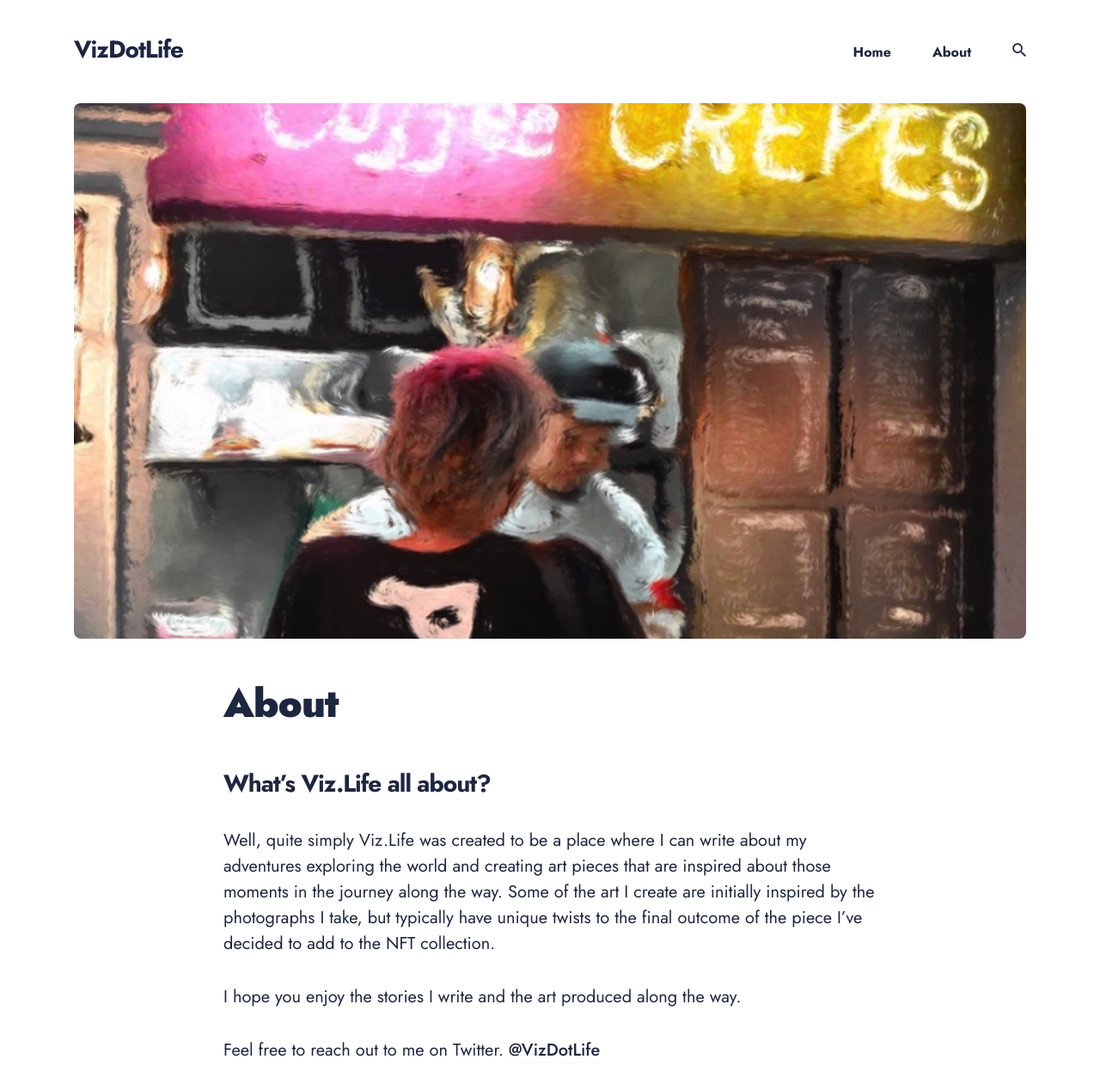
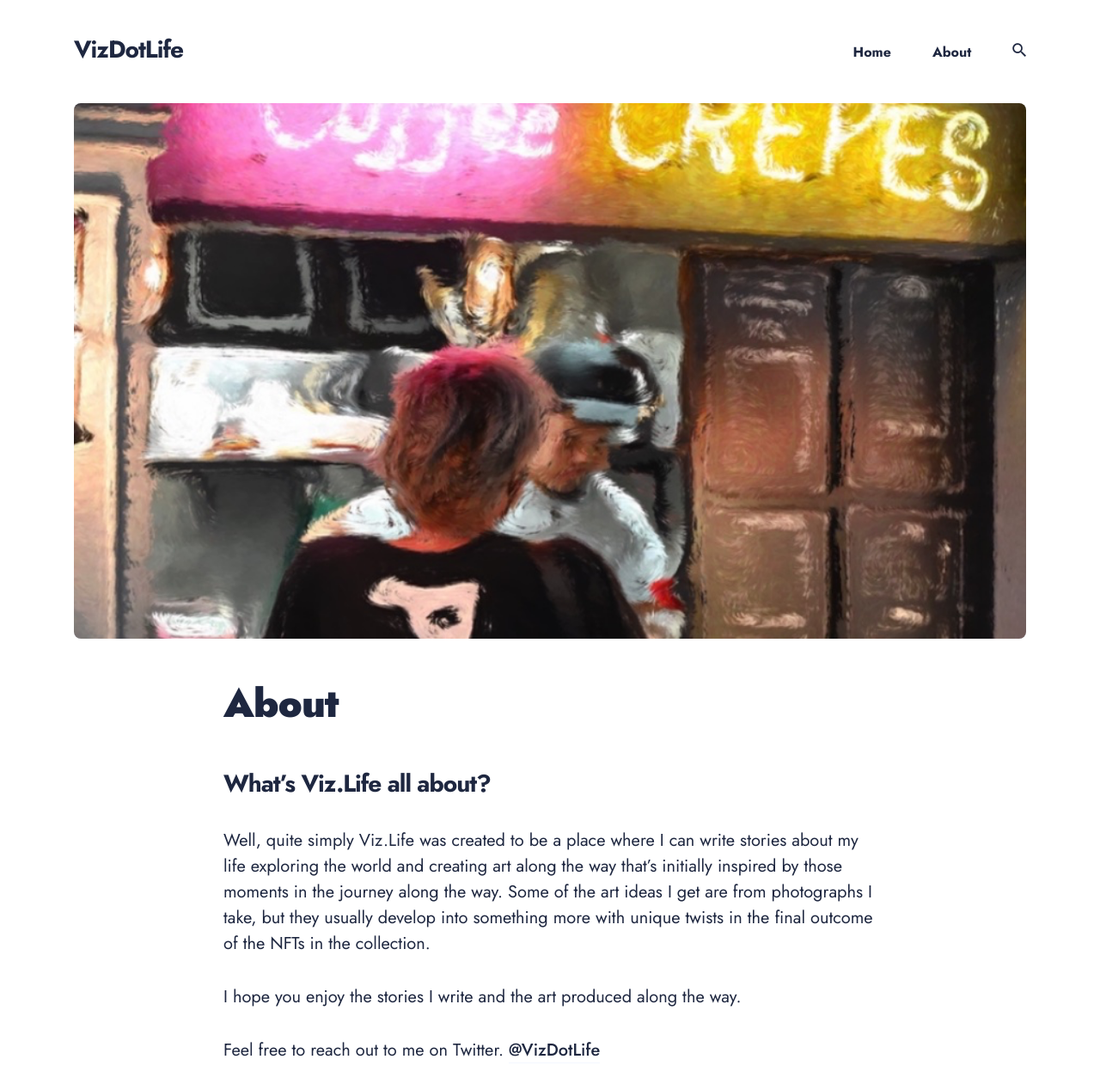
Before and after one commit to vizdotlife/vizdotlife.github.io, a Jekyll site: the page built from _pages/about.md, in a window 1280 px wide, cut to the strip 0-1293 px from the top of the page. Shown: the top 1268 px of the strip at 86% size. Built offline with Jekyll 4.4.1, drawn with Linux system fonts in a browser that asks for light colours; nearby versions of some CDN libraries.

Commit message:
Update about.md

```diff
--- a/_pages/about.md
+++ b/_pages/about.md
@@ -6,7 +6,7 @@ image: '/images/about_header_1.png'
 ---
 
 ## What's Viz.Life all about?
-Well, quite simply Viz.Life was created to be a place where I can write about my adventures exploring the world and creating art pieces that are inspired about those moments in the journey along the way. Some of the art I create are initially inspired by the photographs I take, but typically have unique twists to the final outcome of the piece I've decided to add to the NFT collection.
+Well, quite simply Viz.Life was created to be a place where I can write stories about my life exploring the world and creating art along the way that's initially inspired by those moments in the journey along the way. Some of the art ideas I get are from photographs I take, but they usually develop into something more with unique twists in the final outcome of the NFTs in the collection.
 
 I hope you enjoy the stories I write and the art produced along the way.
 
```
